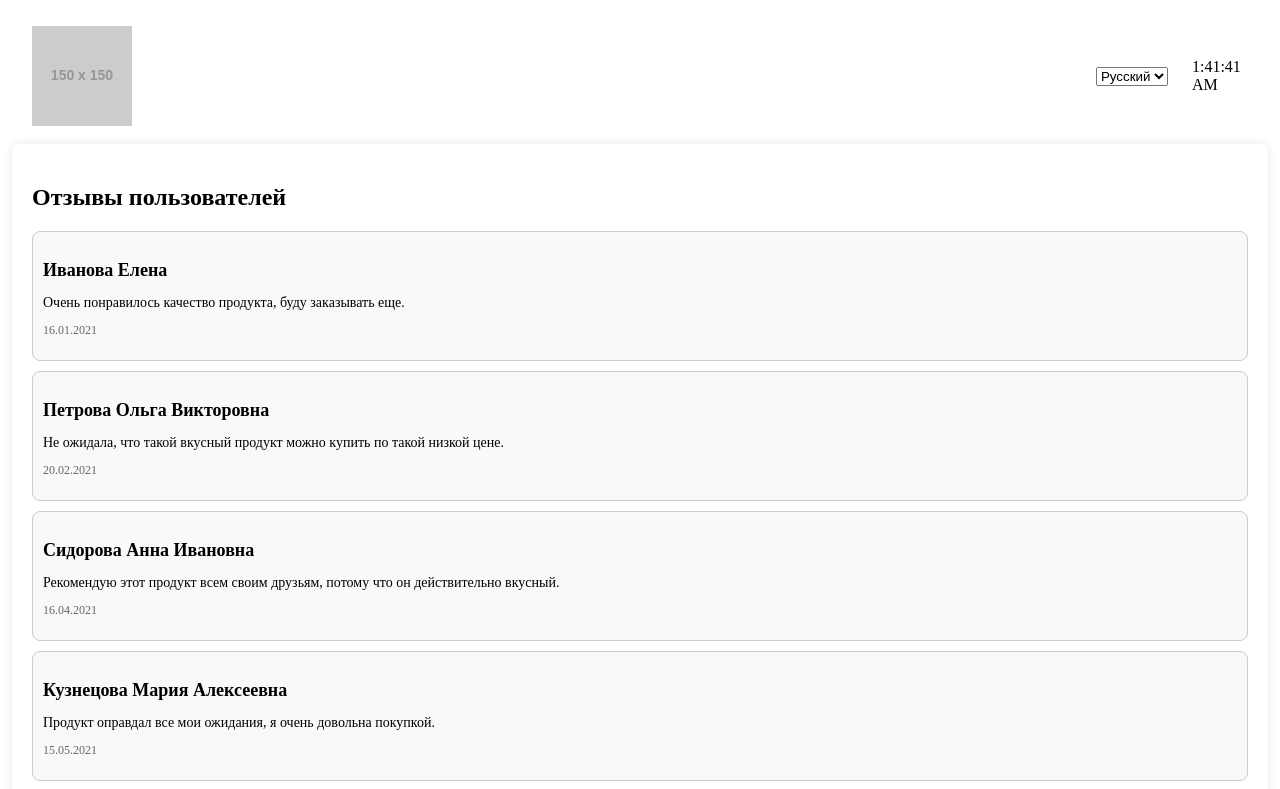
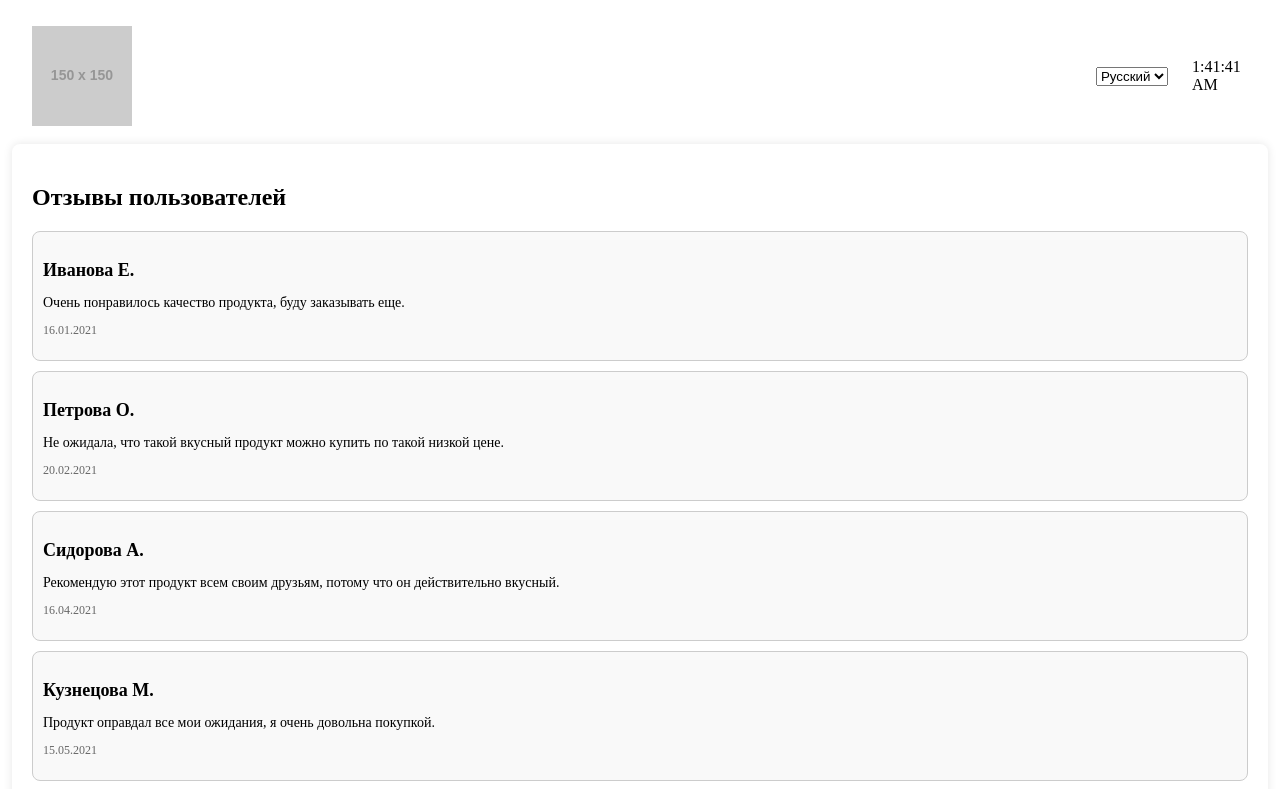
Before and after one commit to maxtalanov/mtg---teat, a React app: page / in a window 1280 px wide. Shown: the top 789 px of the page. Built offline with nearby package versions, Linux system fonts and the light colour scheme.

Commit message:
refactor(review card): Исправлена отрисовка имен клиентов
с применение утилитарной функции   `formatClientName`

```diff
--- a/src/components/ReviewList/ReviewCard/ReviewCard.tsx
+++ b/src/components/ReviewList/ReviewCard/ReviewCard.tsx
@@ -1,4 +1,5 @@
 import { Component } from 'react';
+import { formatClientName } from '../../../utils/formatClientName/formatClientName'
 import './ReviewCard.css'
 
 const styleName: string = 'review-card'
@@ -15,7 +16,7 @@ class ReviewCard extends Component<ReviewCardProps> {
 
     return (
       <div className={`${styleName}`}>
-        <h3 className={`${styleName}__user`}>{name}</h3>
+        <h3 className={`${styleName}__user`}>{formatClientName(name)}</h3>
         <p className={`${styleName}__review`}>{review}</p>
         <p className={`${styleName}__date`}>{date}</p>
       </div>
```
